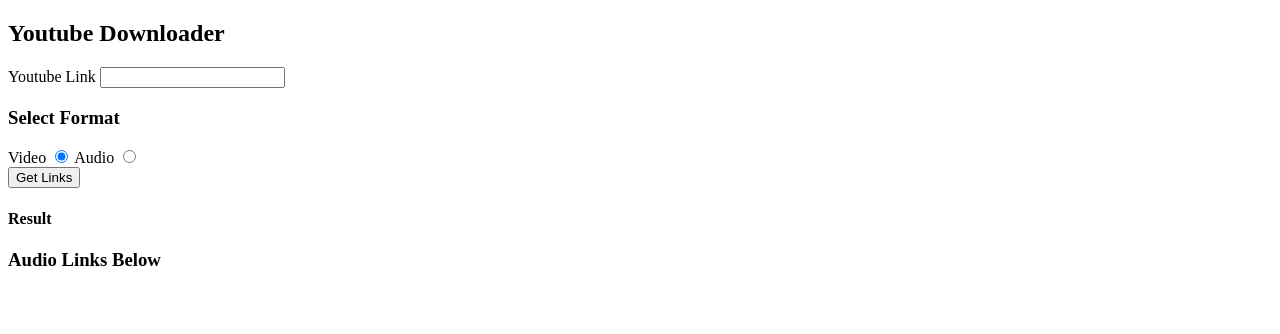
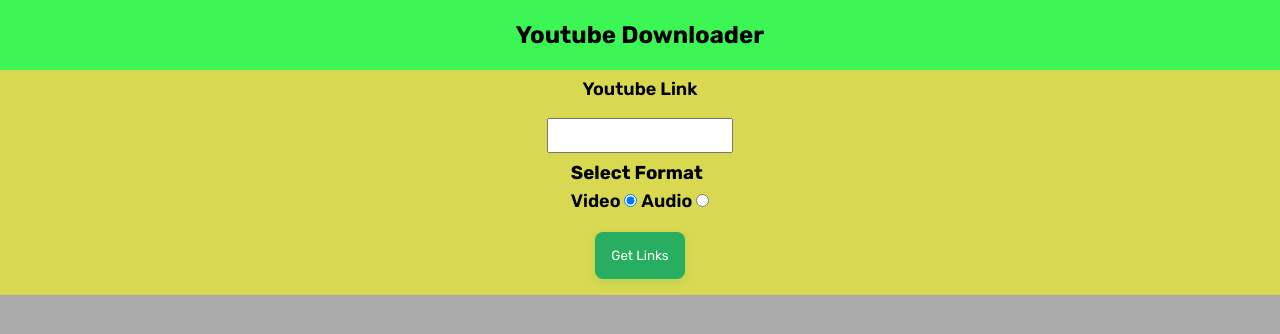
Before and after one commit to tharunnaidug/ytdownloader, a website: page public/index.html in a window 1280 px wide. Drawn offline with Linux system fonts and the light colour scheme; the site is published under a folder, as on GitHub Pages, so addresses that start at the root find nothing.

Commit message:
Update index.html

```diff
--- a/public/index.html
+++ b/public/index.html
@@ -7,7 +7,7 @@
   <meta name="viewport" content="width=device-width, initial-scale=1.0">
   <link rel="icon" type="image/x-icon"
     href="https://static.vecteezy.com/system/resources/previews/018/930/575/non_2x/youtube-logo-youtube-icon-transparent-free-png.png">
-  <link rel="stylesheet" href="/stylesheets/style.css">
+  <link rel="stylesheet" href="stylesheets/style.css">
 
   <!-- fonts -->
   <link rel="preconnect" href="https://fonts.googleapis.com">
@@ -51,6 +51,6 @@
 
 </body>
 
-<script src="/javascripts/script.js"></script>
+<script src="javascripts/script.js"></script>
 
 </html>
```
